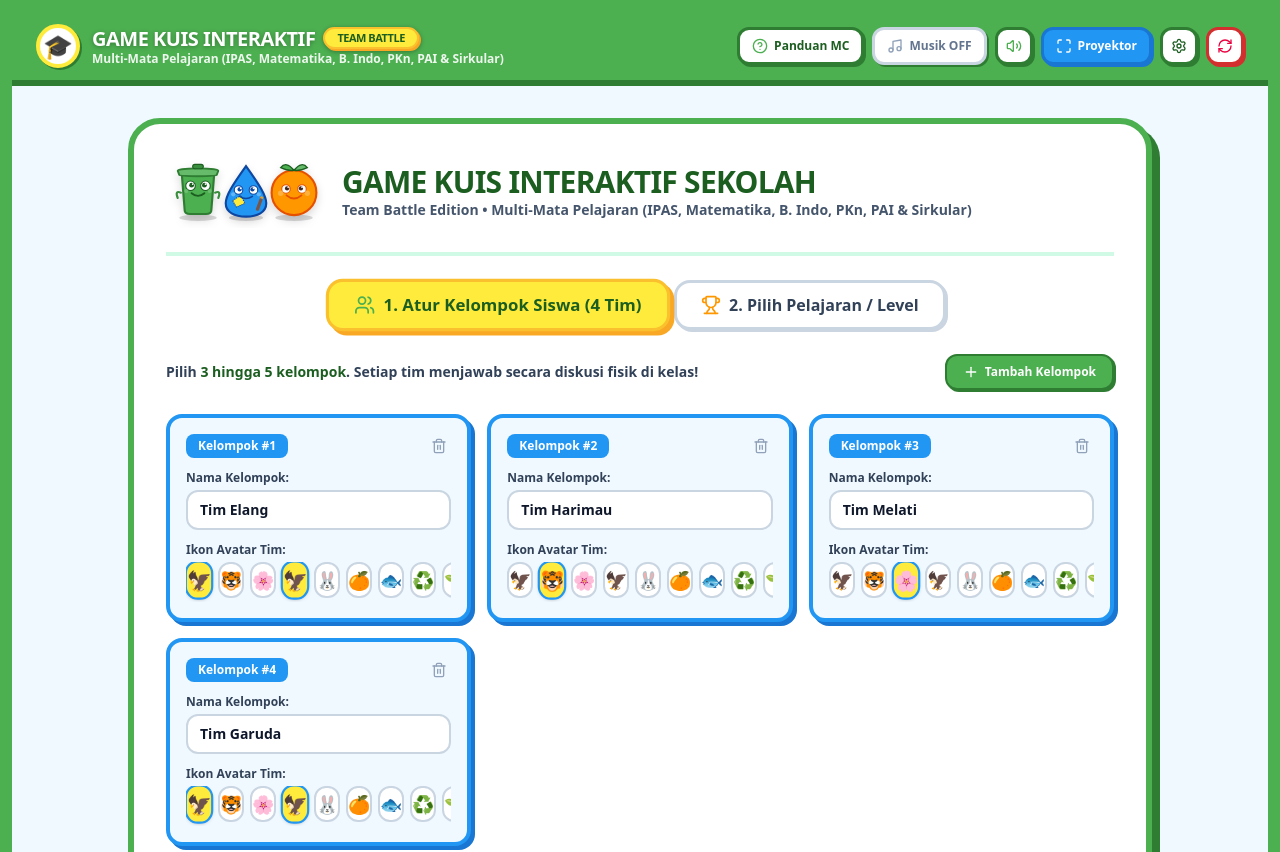
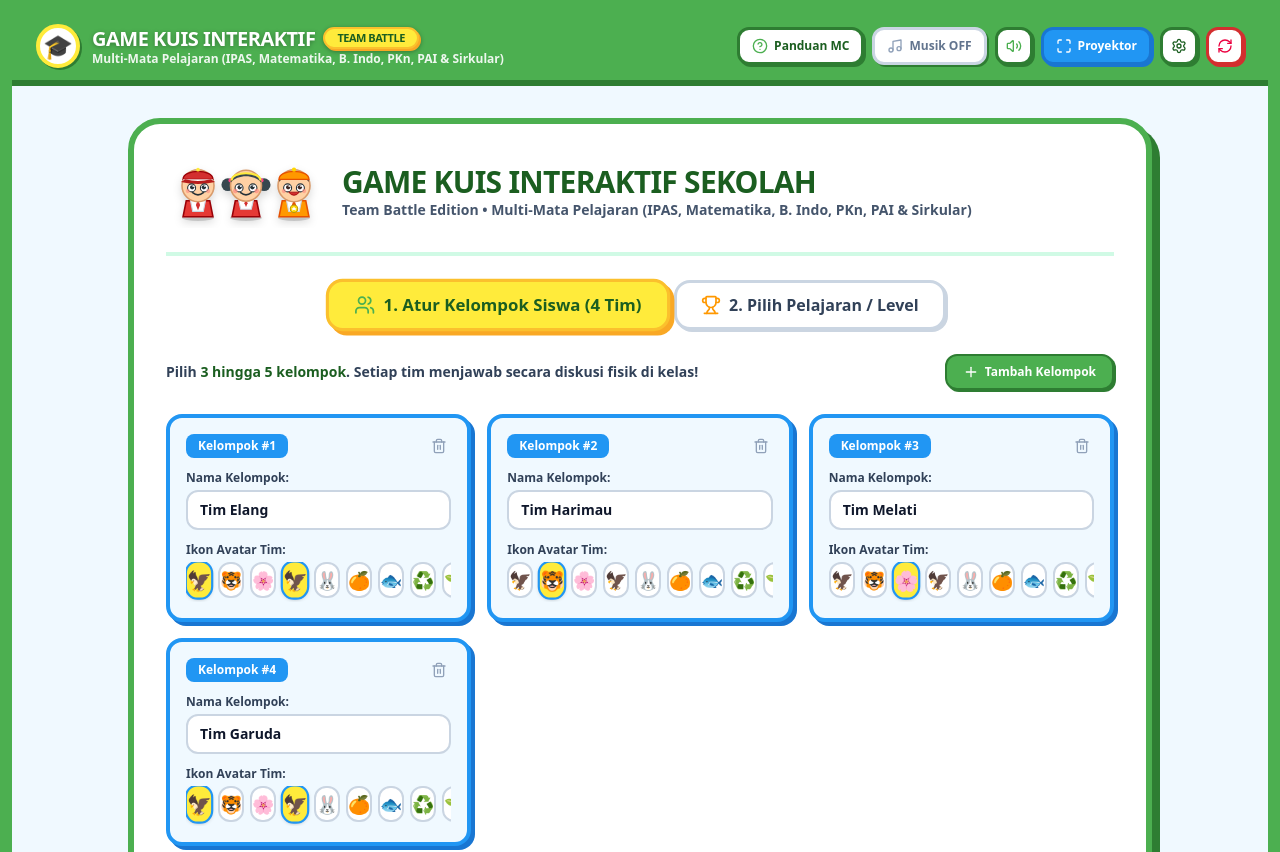
Before and after one commit to guasyifa9-del/pahlawan-sirkular-desa-KKM, a React (Vite) app: page / in a window 1280 px wide. Shown: the top 852 px of the page. Built offline with nearby package versions, Linux system fonts and the light colour scheme.

Commit message:
fix: sanitize Google Sheets outer-quoted CSV lines and update mascots to cute SD student human avatars

```diff
--- a/src/components/Mascots.tsx
+++ b/src/components/Mascots.tsx
@@ -2,7 +2,7 @@ import { motion } from 'motion/react';
 import { MascotEmotion } from '../types';
 
 interface MascotProps {
-  name: 'Kompi' | 'Kreati' | 'Gizi';
+  name: string;
   emotion?: MascotEmotion;
   size?: 'sm' | 'md' | 'lg' | 'xl';
   speechBubble?: string;
@@ -69,6 +69,10 @@ export const Mascot = ({
     }
   };
 
+  const normalizedName = (name || '').toLowerCase();
+  const isGirl = normalizedName.includes('kreati') || normalizedName.includes('siti') || normalizedName.includes('putri') || normalizedName.includes('siswi');
+  const isBoy = normalizedName.includes('kompi') || normalizedName.includes('budi') || normalizedName.includes('siswa');
+
   return (
     <div className="relative inline-flex flex-col items-center select-none">
       {/* Speech Bubble */}
@@ -85,224 +89,174 @@ export const Mascot = ({
 
       {/* Mascot Container */}
       <motion.div className={`relative ${sizeClasses}`} {...getVariants()}>
-        {/* KOMPI: Green Friendly Trash Bin */}
-        {name === 'Kompi' && (
+        {/* SISWA / KOMPI: Cute SD Boy Student Character */}
+        {isBoy && (
           <svg viewBox="0 0 120 120" className="w-full h-full drop-shadow-lg overflow-visible">
             {/* Shadow */}
-            <ellipse cx="60" cy="112" rx="35" ry="6" fill="rgba(0,0,0,0.15)" />
+            <ellipse cx="60" cy="112" rx="30" ry="6" fill="rgba(0,0,0,0.15)" />
 
-            {/* Sweating effect when nervous */}
-            {emotion === 'nervous' && (
-              <g className="animate-pulse">
-                <path d="M 90 35 Q 94 40 90 45 Q 86 40 90 35 Z" fill="#60A5FA" />
-                <path d="M 28 40 Q 32 45 28 50 Q 24 45 28 40 Z" fill="#60A5FA" />
-              </g>
-            )}
+            {/* Body - Red/White SD Uniform Shirt */}
+            <path d="M 38 80 L 82 80 L 88 110 L 32 110 Z" fill="#E53935" stroke="#9A0007" strokeWidth="3" />
+            <path d="M 45 75 L 75 75 L 70 100 L 50 100 Z" fill="#FFFFFF" stroke="#CBD5E1" strokeWidth="2" />
+            {/* Red Tie */}
+            <polygon points="60,78 56,88 60,98 64,88" fill="#D32F2F" />
 
-            {/* Body Outer / Bin */}
-            <path
-              d="M 30 35 Q 30 25 40 25 L 80 25 Q 90 25 90 35 L 85 98 Q 85 105 75 105 L 45 105 Q 35 105 35 98 Z"
-              fill="#4CAF50"
-              stroke="#2E7D32"
-              strokeWidth="4"
-            />
+            {/* Head / Skin */}
+            <circle cx="60" cy="52" r="30" fill="#FFD1A4" stroke="#D89A6A" strokeWidth="3" />
 
-            {/* Lid */}
-            <path
-              d="M 22 24 C 22 18, 98 18, 98 24 L 95 32 C 95 35, 25 35, 25 32 Z"
-              fill="#66BB6A"
-              stroke="#2E7D32"
-              strokeWidth="3.5"
-            />
-            {/* Lid Handle */}
-            <rect x="50" y="12" width="20" height="8" rx="4" fill="#388E3C" stroke="#1B5E20" strokeWidth="2" />
+            {/* Hair (Black/Dark Brown Hair with Bangs) */}
+            <path d="M 32 45 C 32 25 88 25 88 45 C 80 32 40 32 32 45 Z" fill="#263238" />
 
-            {/* Recycling 3R Badge Emblem */}
-            {showBadge && (
-              <g transform="translate(60, 78) scale(0.7)">
-                <circle cx="0" cy="0" r="16" fill="#FFF" stroke="#2E7D32" strokeWidth="2" />
-                <path
-                  d="M -6 -4 L 0 -10 L 6 -4 L 3 -4 C 5 2 -3 8 -8 4"
-                  fill="none"
-                  stroke="#2E7D32"
-                  strokeWidth="2.5"
-                  strokeLinecap="round"
-                />
-                <path
-                  d="M 6 4 L 0 10 L -6 4 L -3 4 C -5 -2 3 -8 8 -4"
-                  fill="none"
-                  stroke="#2E7D32"
-                  strokeWidth="2.5"
-                  strokeLinecap="round"
-                />
-              </g>
-            )}
+            {/* SD School Cap (Topi SD Merah Putih) */}
+            <path d="M 32 40 C 32 20 88 20 88 40 Z" fill="#D32F2F" stroke="#9A0007" strokeWidth="2.5" />
+            <path d="M 32 40 L 88 40 L 88 43 L 32 43 Z" fill="#FFFFFF" />
+            <circle cx="60" cy="22" r="3.5" fill="#FFEB3B" />
+            {/* Cap Visor */}
+            <path d="M 36 40 Q 60 46 84 40 L 92 45 Q 60 52 28 45 Z" fill="#B71C1C" />
 
             {/* Eyes */}
-            <g className="eyes">
+            <g>
               {emotion === 'sad' ? (
                 <>
-                  <path d="M 42 48 Q 50 54 42 58" fill="none" stroke="#1B5E20" strokeWidth="3" strokeLinecap="round" />
-                  <path d="M 78 48 Q 70 54 78 58" fill="none" stroke="#1B5E20" strokeWidth="3" strokeLinecap="round" />
+                  <path d="M 46 54 Q 52 60 46 64" fill="none" stroke="#263238" strokeWidth="3" strokeLinecap="round" />
+                  <path d="M 74 54 Q 68 60 74 64" fill="none" stroke="#263238" strokeWidth="3" strokeLinecap="round" />
                 </>
               ) : emotion === 'nervous' ? (
                 <>
-                  <circle cx="46" cy="52" r="6" fill="#FFF" stroke="#1B5E20" strokeWidth="2" />
-                  <circle cx="46" cy="52" r="2" fill="#000" />
-                  <circle cx="74" cy="52" r="6" fill="#FFF" stroke="#1B5E20" strokeWidth="2" />
-                  <circle cx="74" cy="52" r="2" fill="#000" />
+                  <circle cx="48" cy="56" r="5" fill="#FFF" stroke="#263238" strokeWidth="2" />
+                  <circle cx="48" cy="56" r="2" fill="#000" />
+                  <circle cx="72" cy="56" r="5" fill="#FFF" stroke="#263238" strokeWidth="2" />
+                  <circle cx="72" cy="56" r="2" fill="#000" />
                 </>
               ) : (
                 <>
-                  <circle cx="46" cy="52" r="9" fill="#FFF" stroke="#1B5E20" strokeWidth="2" />
-                  <circle cx="48" cy="51" r="4.5" fill="#1B5E20" />
-                  <circle cx="50" cy="49" r="1.5" fill="#FFF" />
+                  <circle cx="48" cy="56" r="7.5" fill="#FFF" stroke="#263238" strokeWidth="2" />
+                  <circle cx="49" cy="55" r="4" fill="#263238" />
+                  <circle cx="51" cy="53" r="1.5" fill="#FFF" />
 
-                  <circle cx="74" cy="52" r="9" fill="#FFF" stroke="#1B5E20" strokeWidth="2" />
-                  <circle cx="72" cy="51" r="4.5" fill="#1B5E20" />
-                  <circle cx="74" cy="49" r="1.5" fill="#FFF" />
+                  <circle cx="72" cy="56" r="7.5" fill="#FFF" stroke="#263238" strokeWidth="2" />
+                  <circle cx="71" cy="55" r="4" fill="#263238" />
+                  <circle cx="73" cy="53" r="1.5" fill="#FFF" />
                 </>
               )}
             </g>
 
             {/* Mouth */}
             {emotion === 'happy' || emotion === 'celebrate' ? (
-              <path d="M 46 66 Q 60 80 74 66 Z" fill="#D32F2F" stroke="#1B5E20" strokeWidth="2" />
+              <path d="M 50 64 Q 60 76 70 64 Z" fill="#D32F2F" stroke="#9A0007" strokeWidth="1.5" />
             ) : emotion === 'sad' ? (
-              <path d="M 48 72 Q 60 62 72 72" fill="none" stroke="#1B5E20" strokeWidth="3" strokeLinecap="round" />
-            ) : emotion === 'nervous' ? (
-              <path d="M 48 70 Q 54 66 60 70 T 72 70" fill="none" stroke="#1B5E20" strokeWidth="2.5" strokeLinecap="round" />
+              <path d="M 50 68 Q 60 60 70 68" fill="none" stroke="#263238" strokeWidth="3" strokeLinecap="round" />
             ) : (
-              <path d="M 48 66 Q 60 76 72 66" fill="none" stroke="#1B5E20" strokeWidth="3.5" strokeLinecap="round" />
+              <path d="M 50 65 Q 60 73 70 65" fill="none" stroke="#263238" strokeWidth="3" strokeLinecap="round" />
             )}
 
-            {/* Cheeks */}
-            <circle cx="38" cy="62" r="4" fill="#81C784" opacity="0.6" />
-            <circle cx="82" cy="62" r="4" fill="#81C784" opacity="0.6" />
-
-            {/* Cute Hands */}
-            <path d="M 28 65 Q 16 60 22 75" fill="none" stroke="#388E3C" strokeWidth="4" strokeLinecap="round" />
-            <path d="M 92 65 Q 104 60 98 75" fill="none" stroke="#388E3C" strokeWidth="4" strokeLinecap="round" />
+            {/* Blushing Cheeks */}
+            <circle cx="41" cy="62" r="4" fill="#FF8A80" opacity="0.6" />
+            <circle cx="79" cy="62" r="4" fill="#FF8A80" opacity="0.6" />
           </svg>
         )}
 
-        {/* KREATI: Blue Crafty Drop / Recycling Mascot */}
-        {name === 'Kreati' && (
+        {/* SISWI / KREATI: Cute SD Girl Student Character */}
+        {isGirl && (
           <svg viewBox="0 0 120 120" className="w-full h-full drop-shadow-lg overflow-visible">
-            <ellipse cx="60" cy="112" rx="32" ry="6" fill="rgba(0,0,0,0.15)" />
+            {/* Shadow */}
+            <ellipse cx="60" cy="112" rx="30" ry="6" fill="rgba(0,0,0,0.15)" />
 
-            {/* Main Drop Body */}
-            <path
-              d="M 60 15 C 85 50 98 70 98 85 C 98 102 81 110 60 110 C 39 110 22 102 22 85 C 22 70 35 50 60 15 Z"
-              fill="#2196F3"
-              stroke="#0D47A1"
-              strokeWidth="4"
-            />
+            {/* Pigtails / Hair Extensions */}
+            <circle cx="26" cy="50" r="12" fill="#37474F" />
+            <circle cx="94" cy="50" r="12" fill="#37474F" />
+            {/* Hair Ribbons */}
+            <circle cx="31" cy="42" r="4" fill="#FF4081" />
+            <circle cx="89" cy="42" r="4" fill="#FF4081" />
 
-            {/* Fabric / Craft Patchwork Accent */}
-            <path
-              d="M 35 80 L 50 70 L 58 85 L 42 92 Z"
-              fill="#FFEB3B"
-              stroke="#0D47A1"
-              strokeWidth="2"
-              strokeDasharray="2 2"
-            />
+            {/* Body - Red SD Skirt & White Shirt */}
+            <path d="M 40 80 L 80 80 L 86 110 L 34 110 Z" fill="#E53935" stroke="#9A0007" strokeWidth="3" />
+            <path d="M 45 74 L 75 74 L 70 96 L 50 96 Z" fill="#FFFFFF" stroke="#CBD5E1" strokeWidth="2" />
+            <polygon points="60,76 57,85 60,92 63,85" fill="#D32F2F" />
+
+            {/* Head / Skin */}
+            <circle cx="60" cy="52" r="29" fill="#FFD1A4" stroke="#D89A6A" strokeWidth="3" />
+
+            {/* Girl Hair & Bangs */}
+            <path d="M 31 46 C 31 22 89 22 89 46 C 75 30 45 30 31 46 Z" fill="#37474F" />
+            {/* Cute Yellow Headband */}
+            <path d="M 33 42 C 33 24 87 24 87 42" fill="none" stroke="#FFEB3B" strokeWidth="4" />
 
             {/* Eyes */}
             <g>
               {emotion === 'sad' ? (
                 <>
-                  <path d="M 44 60 Q 50 66 44 70" fill="none" stroke="#0D47A1" strokeWidth="3" />
-                  <path d="M 76 60 Q 70 66 76 70" fill="none" stroke="#0D47A1" strokeWidth="3" />
+                  <path d="M 46 54 Q 52 60 46 64" fill="none" stroke="#263238" strokeWidth="3" strokeLinecap="round" />
+                  <path d="M 74 54 Q 68 60 74 64" fill="none" stroke="#263238" strokeWidth="3" strokeLinecap="round" />
                 </>
               ) : (
                 <>
-                  <circle cx="46" cy="60" r="8" fill="#FFF" stroke="#0D47A1" strokeWidth="2" />
-                  <circle cx="48" cy="59" r="4" fill="#0D47A1" />
-                  <circle cx="50" cy="57" r="1.5" fill="#FFF" />
+                  <circle cx="47" cy="56" r="7.5" fill="#FFF" stroke="#263238" strokeWidth="2" />
+                  <circle cx="48" cy="55" r="4" fill="#263238" />
+                  <circle cx="50" cy="53" r="1.5" fill="#FFF" />
 
-                  <circle cx="74" cy="60" r="8" fill="#FFF" stroke="#0D47A1" strokeWidth="2" />
-                  <circle cx="72" cy="59" r="4" fill="#0D47A1" />
-                  <circle cx="74" cy="57" r="1.5" fill="#FFF" />
+                  <circle cx="73" cy="56" r="7.5" fill="#FFF" stroke="#263238" strokeWidth="2" />
+                  <circle cx="72" cy="55" r="4" fill="#263238" />
+                  <circle cx="74" cy="53" r="1.5" fill="#FFF" />
                 </>
               )}
             </g>
 
             {/* Mouth */}
             {emotion === 'happy' || emotion === 'celebrate' ? (
-              <path d="M 48 72 Q 60 84 72 72 Z" fill="#E91E63" stroke="#0D47A1" strokeWidth="2" />
+              <path d="M 50 64 Q 60 76 70 64 Z" fill="#E91E63" stroke="#880E4F" strokeWidth="1.5" />
             ) : emotion === 'sad' ? (
-              <path d="M 48 76 Q 60 68 72 76" fill="none" stroke="#0D47A1" strokeWidth="3" strokeLinecap="round" />
+              <path d="M 50 68 Q 60 60 70 68" fill="none" stroke="#263238" strokeWidth="3" strokeLinecap="round" />
             ) : (
-              <path d="M 48 72 Q 60 80 72 72" fill="none" stroke="#0D47A1" strokeWidth="3" strokeLinecap="round" />
+              <path d="M 50 65 Q 60 73 70 65" fill="none" stroke="#263238" strokeWidth="3" strokeLinecap="round" />
             )}
 
-            {/* Cute Rosy Cheeks */}
-            <circle cx="36" cy="68" r="4" fill="#64B5F6" />
-            <circle cx="84" cy="68" r="4" fill="#64B5F6" />
-
-            {/* Paintbrush in Hand */}
-            <g transform="translate(86, 75) rotate(20)">
-              <rect x="0" y="0" width="6" height="24" fill="#795548" rx="2" />
-              <path d="M 0 0 C 0 -6 6 -6 6 0 Z" fill="#FF9800" />
-            </g>
+            {/* Blushing Cheeks */}
+            <circle cx="40" cy="62" r="4.5" fill="#FF8A80" opacity="0.7" />
+            <circle cx="80" cy="62" r="4.5" fill="#FF8A80" opacity="0.7" />
           </svg>
         )}
 
-        {/* GIZI: Orange Food & Nutrition Mascot */}
-        {name === 'Gizi' && (
+        {/* GIZI / JUARA: Cute SD Student Champion Character */}
+        {!isBoy && !isGirl && (
           <svg viewBox="0 0 120 120" className="w-full h-full drop-shadow-lg overflow-visible">
-            <ellipse cx="60" cy="112" rx="35" ry="6" fill="rgba(0,0,0,0.15)" />
+            {/* Shadow */}
+            <ellipse cx="60" cy="112" rx="30" ry="6" fill="rgba(0,0,0,0.15)" />
 
-            {/* Orange Citrus / Body */}
-            <circle cx="60" cy="65" r="42" fill="#FF9800" stroke="#E65100" strokeWidth="4" />
+            {/* Body */}
+            <path d="M 38 80 L 82 80 L 88 110 L 32 110 Z" fill="#FF9800" stroke="#E65100" strokeWidth="3" />
+            <path d="M 45 75 L 75 75 L 70 100 L 50 100 Z" fill="#FFFFFF" stroke="#CBD5E1" strokeWidth="2" />
+            <polygon points="60,78 56,88 60,98 64,88" fill="#E65100" />
+            {/* Champion Gold Medal */}
+            <circle cx="60" cy="95" r="7" fill="#FFD700" stroke="#B7950B" strokeWidth="2" />
+            <path d="M 60 91 L 62 94 L 65 94 L 63 96 L 64 99 L 60 97 L 56 99 L 57 96 L 55 94 L 58 94 Z" fill="#FFF" />
 
-            {/* Green Leaf Hair / Topper */}
-            <path
-              d="M 60 23 Q 45 5 35 18 Q 50 25 60 23 Z"
-              fill="#4CAF50"
-              stroke="#1B5E20"
-              strokeWidth="2.5"
-            />
-            <path
-              d="M 60 23 Q 75 5 85 18 Q 70 25 60 23 Z"
-              fill="#66BB6A"
-              stroke="#1B5E20"
-              strokeWidth="2.5"
-            />
+            {/* Head / Skin */}
+            <circle cx="60" cy="52" r="30" fill="#FFD1A4" stroke="#D89A6A" strokeWidth="3" />
+
+            {/* Hair */}
+            <path d="M 32 45 C 32 25 88 25 88 45 C 80 32 40 32 32 45 Z" fill="#3E2723" />
+            {/* Crown / Red Cap */}
+            <path d="M 32 40 C 32 20 88 20 88 40 Z" fill="#FF9800" stroke="#E65100" strokeWidth="2.5" />
+            <circle cx="60" cy="22" r="4" fill="#FFD700" />
 
             {/* Eyes */}
             <g>
-              {emotion === 'sad' ? (
-                <>
-                  <path d="M 44 58 Q 50 64 44 68" fill="none" stroke="#E65100" strokeWidth="3" />
-                  <path d="M 76 58 Q 70 64 76 68" fill="none" stroke="#E65100" strokeWidth="3" />
-                </>
-              ) : (
-                <>
-                  <circle cx="45" cy="58" r="8" fill="#FFF" stroke="#E65100" strokeWidth="2" />
-                  <circle cx="47" cy="57" r="4" fill="#3E2723" />
-                  <circle cx="49" cy="55" r="1.5" fill="#FFF" />
+              <circle cx="48" cy="56" r="7.5" fill="#FFF" stroke="#263238" strokeWidth="2" />
+              <circle cx="49" cy="55" r="4" fill="#3E2723" />
+              <circle cx="51" cy="53" r="1.5" fill="#FFF" />
 
-                  <circle cx="75" cy="58" r="8" fill="#FFF" stroke="#E65100" strokeWidth="2" />
-                  <circle cx="73" cy="57" r="4" fill="#3E2723" />
-                  <circle cx="75" cy="55" r="1.5" fill="#FFF" />
-                </>
-              )}
+              <circle cx="72" cy="56" r="7.5" fill="#FFF" stroke="#263238" strokeWidth="2" />
+              <circle cx="71" cy="55" r="4" fill="#3E2723" />
+              <circle cx="73" cy="53" r="1.5" fill="#FFF" />
             </g>
 
             {/* Mouth */}
-            {emotion === 'happy' || emotion === 'celebrate' ? (
-              <path d="M 46 70 Q 60 84 74 70 Z" fill="#D32F2F" stroke="#E65100" strokeWidth="2" />
-            ) : emotion === 'sad' ? (
-              <path d="M 48 76 Q 60 68 72 76" fill="none" stroke="#E65100" strokeWidth="3" strokeLinecap="round" />
-            ) : (
-              <path d="M 46 70 Q 60 82 74 70" fill="none" stroke="#E65100" strokeWidth="3.5" strokeLinecap="round" />
-            )}
+            <path d="M 50 64 Q 60 76 70 64 Z" fill="#D32F2F" stroke="#9A0007" strokeWidth="1.5" />
 
             {/* Cheeks */}
-            <circle cx="35" cy="66" r="5" fill="#FFB74D" opacity="0.8" />
-            <circle cx="85" cy="66" r="5" fill="#FFB74D" opacity="0.8" />
+            <circle cx="41" cy="62" r="4" fill="#FF8A80" opacity="0.6" />
+            <circle cx="79" cy="62" r="4" fill="#FF8A80" opacity="0.6" />
           </svg>
         )}
       </motion.div>
```
Also changed, not shown: src/utils/googleSheets.ts (+21 -2 lines).
